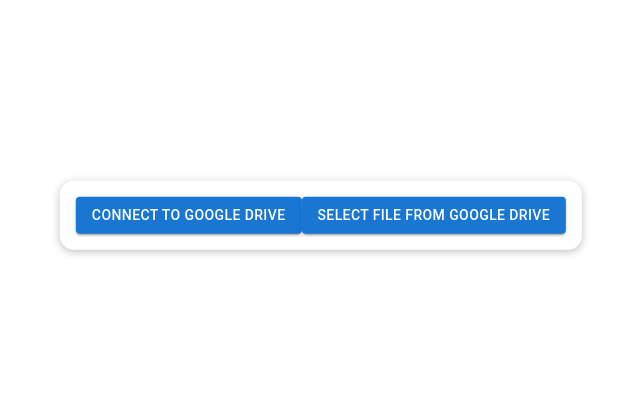
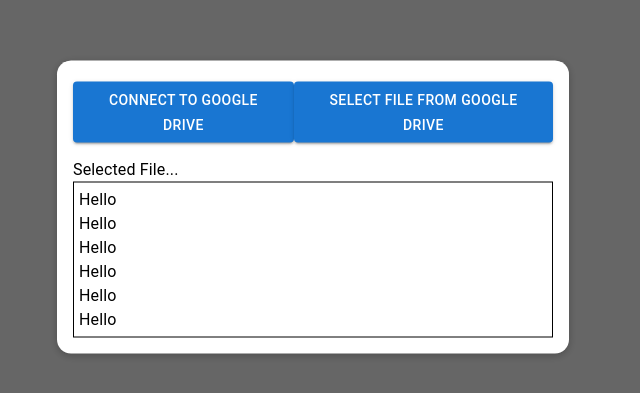
Before and after one commit to AayushShuk1a/GoogleDrivePicker, a React (Create React App) app: page / in a window 1280 px wide. Shown: the part 193-586 px from the top of the page, without its empty margins (327-967 px from the left). Built offline with nearby package versions, Linux system fonts and the light colour scheme.

Commit message:
frontend complete

```diff
--- a/src/App.js
+++ b/src/App.js
@@ -1,16 +1,29 @@
-import { Button } from "@mui/material";
+import { Box, Button, TextField, Typography } from "@mui/material";
 import Card from "./Components/Card";
 import "./app.scss";
 
 function App() {
   return (
-    <div className="App">
+    <div className="overlay">
+      <div className="Model">
         <Card>
           <div className="UpperPart">
             <Button variant="contained">Connect to Google Drive</Button>
             <Button variant="contained">Select File From Google Drive</Button>
           </div>
+          <div className="LowerPart">
+            <Typography>Selected File...</Typography>
+            <Box className="ItemsBox">
+              <Typography>Hello</Typography>
+              <Typography>Hello</Typography>
+              <Typography>Hello</Typography>
+              <Typography>Hello</Typography>
+              <Typography>Hello</Typography>
+              <Typography>Hello</Typography>
+            </Box>
+          </div>
         </Card>
+      </div>
     </div>
   );
 }
--- a/src/app.scss
+++ b/src/app.scss
@@ -1,7 +1,21 @@
-.App {
+.Model {
   position: fixed;
-  width: fit-content;
+  width: 40%;
   transform: translate(calc(50vw - 50%), calc(50vh - 50%));
+
+  .UpperPart {
+    display: flex;
+    justify-content: space-around;
+    margin-top: 5px;
+  }
+
+  .LowerPart {
+    margin-top: 15px;
+    .ItemsBox {
+      padding: 5px;
+      border: 1px solid;
+    }
+  }
 }
 
 .overlay {
```
Lines whose indentation alone changed are shown as unchanged.
